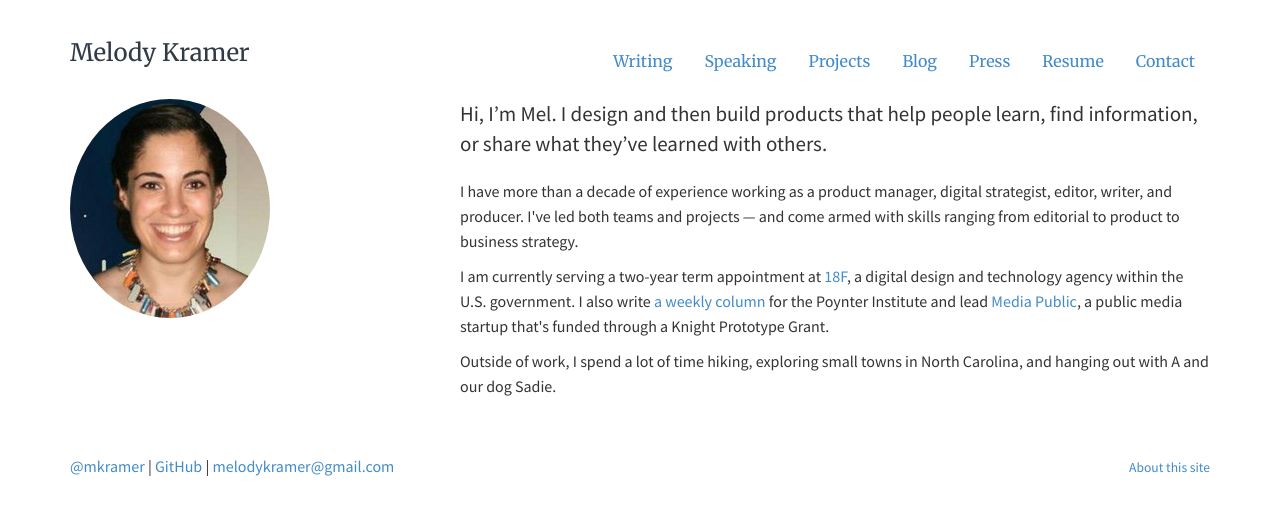
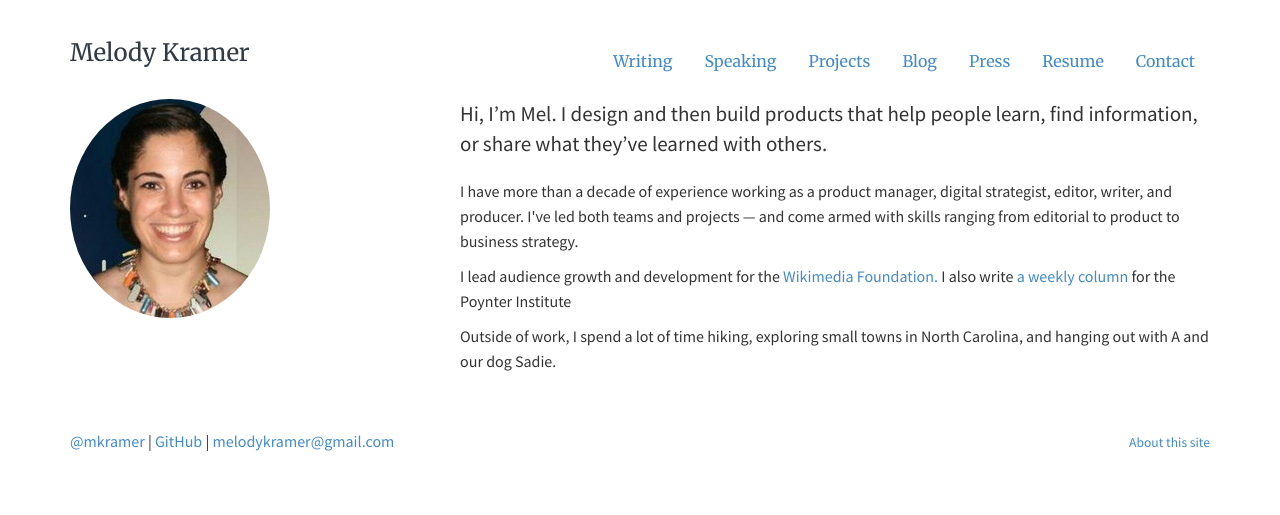
Before and after one commit to melodykramer/old-website, a Jekyll site: the page built from index.md, in a window 1280 px wide. Shown: the top 515 px of the page. Built offline with Jekyll 4.4.1, drawn with Linux system fonts in a browser that asks for light colours.

Commit message:
Update index.md

```diff
--- a/index.md
+++ b/index.md
@@ -16,5 +16,5 @@ description:
 	<div itemscope itemtype="http://data-vocabulary.org/Person" class="col-sm-8">
 	<p class="lead" markdown="1">Hi, I'm <span itemprop="name">Mel</span>. I design and then build products that help people learn, find information, or share what they've learned with others.</p>
 	<p>I have more than a decade of experience working as a product manager, digital strategist, editor, writer, and producer. I've led both teams and projects — and come armed with skills ranging from editorial to product to business strategy.
-	<p>I am currently serving a two-year term appointment at <a href="https://18f.gsa.gov/">18F</a>, a digital design and technology agency within the U.S. government. I also write <a href="http://www.poynter.org/author/melody-kramer/">a weekly column</a> for the Poynter Institute and lead <a href="http://www.mediapublic.io">Media Public</a>, a public media startup that's funded through a Knight Prototype Grant.</p>
+	<p>I lead audience growth and development for the <a href="https://wikimediafoundation.org/wiki/Home">Wikimedia Foundation.</a> I also write <a href="http://www.poynter.org/author/melody-kramer/">a weekly column</a> for the Poynter Institute</p>
 	<p>Outside of work, I spend a lot of time hiking, exploring small towns in North Carolina, and hanging out with A and our dog Sadie.</p>
```
